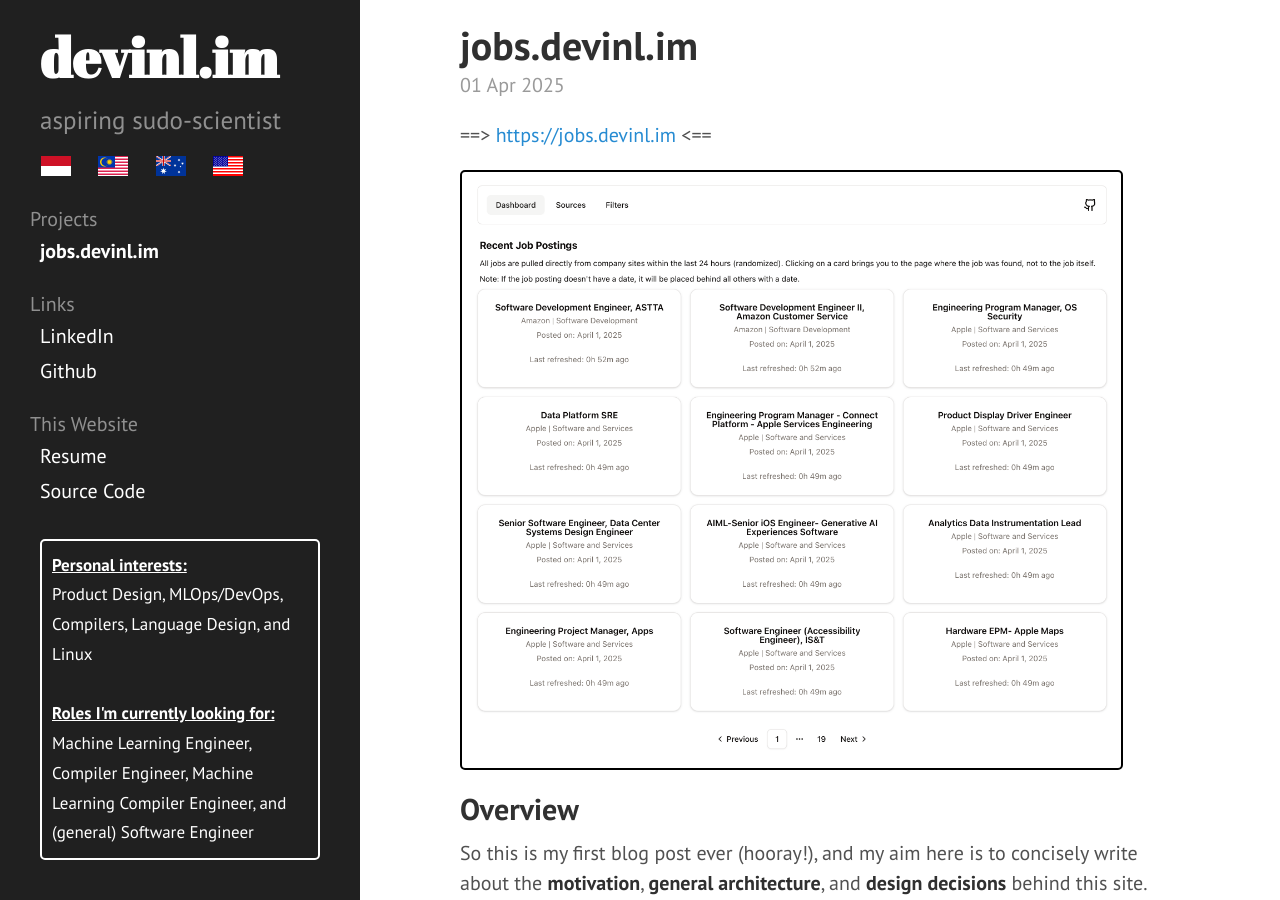
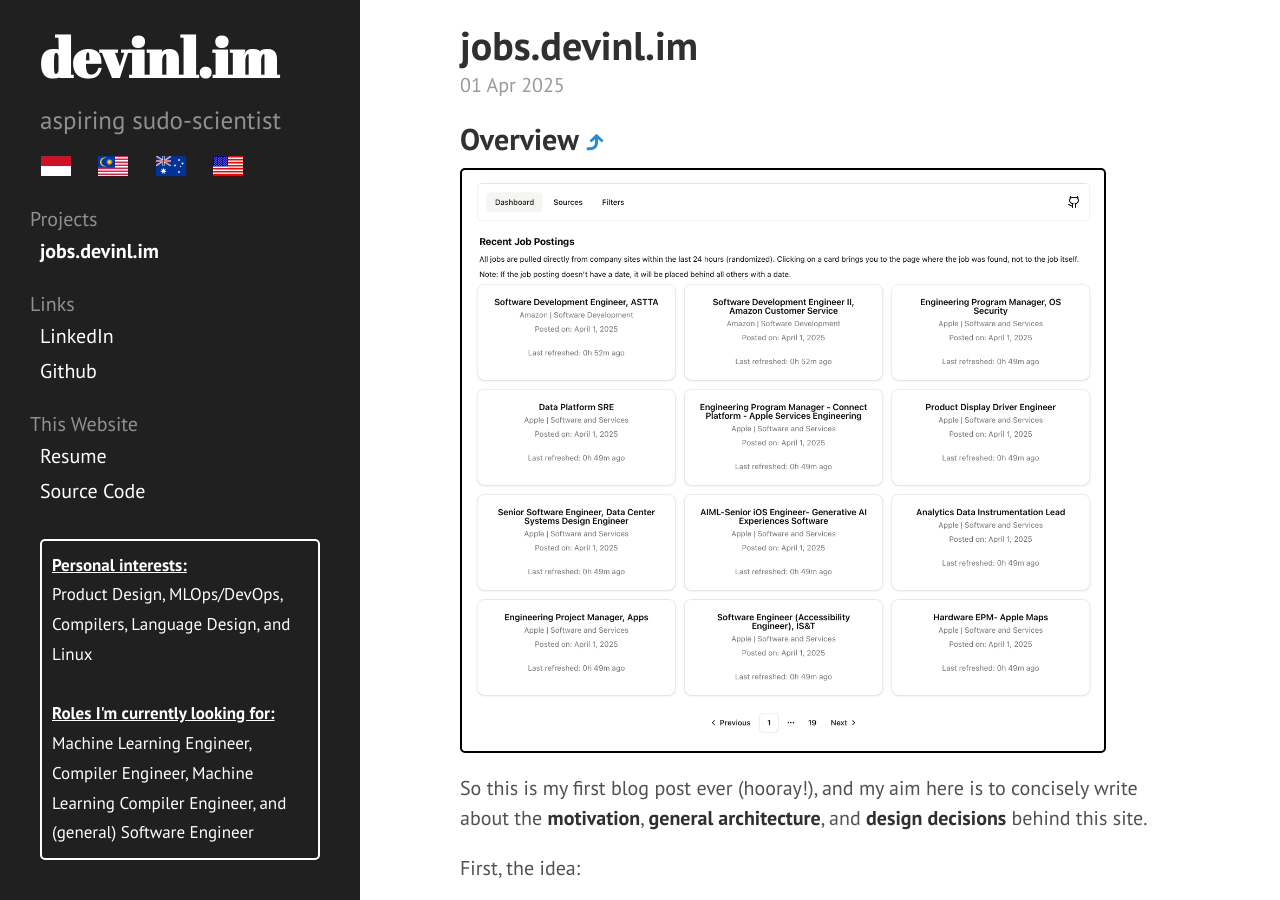
Before and after one commit to davay/devinl.im, a Jekyll site: the page built from _posts/2025-04-01-jobs.md, in a window 1280 px wide and 900 px high. Built offline with Jekyll 4.4.1, drawn with Linux system fonts in a browser that asks for light colours.

Commit message:
checkpoint: intro

```diff
--- a/_posts/2025-04-01-jobs.md
+++ b/_posts/2025-04-01-jobs.md
@@ -4,11 +4,9 @@
 categories: project
 ---
 
-==> [https://jobs.devinl.im](https://jobs.devinl.im) <==
+## Overview [⤴](https://jobs.devinl.im)
 
 ![](/public/images/jobs-dashboard.png){: .post-img }
-
-## Overview
 
 So this is my first blog post ever (hooray!), and my aim here is to concisely
 write about the **motivation**, **general architecture**, and **design decisions**
--- a/public/css/custom.css
+++ b/public/css/custom.css
@@ -7,5 +7,5 @@
 .post-img {
   border: 2px solid black;
   padding: 4px;
-  height: 600px;
+  max-height: 65vh;
 }
```
